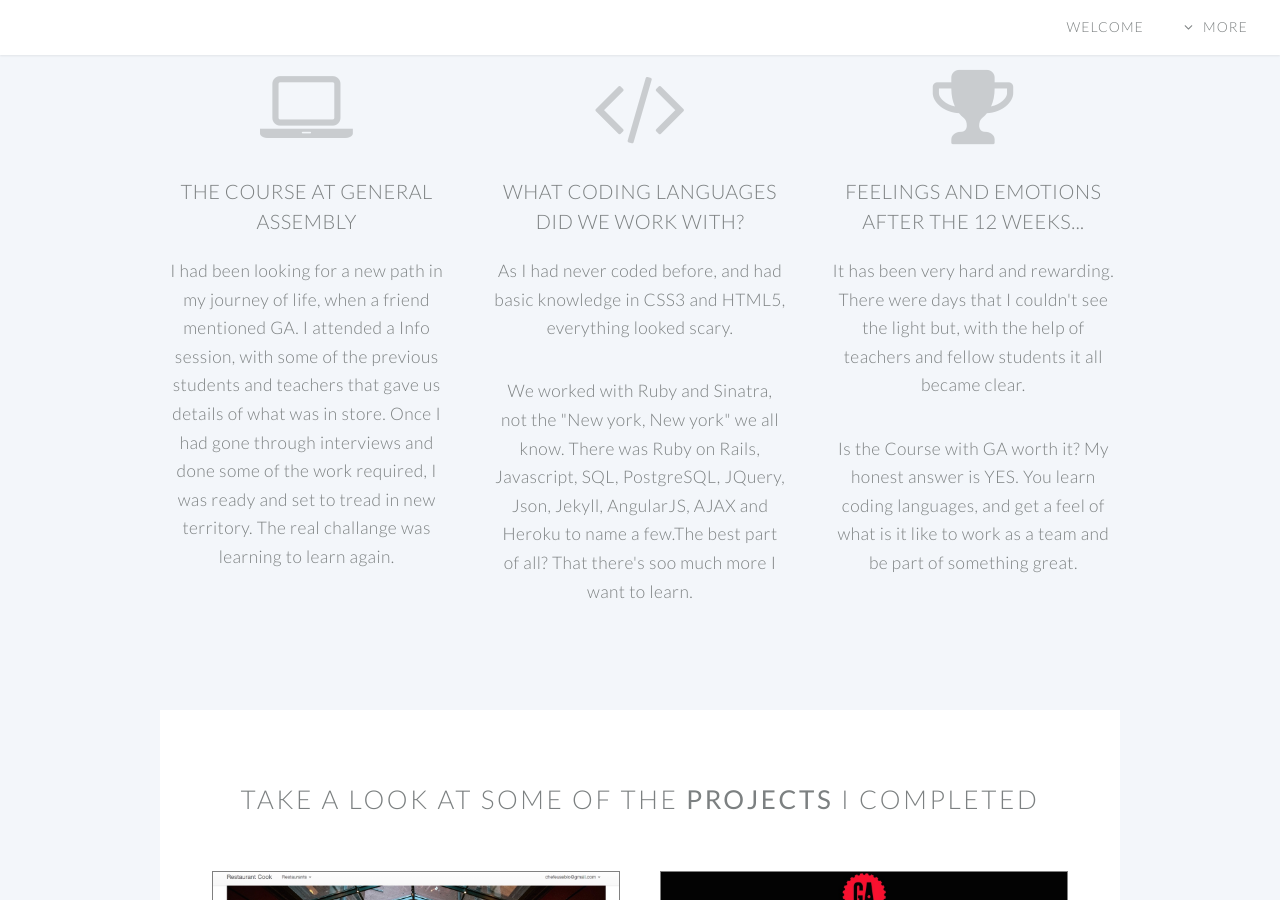
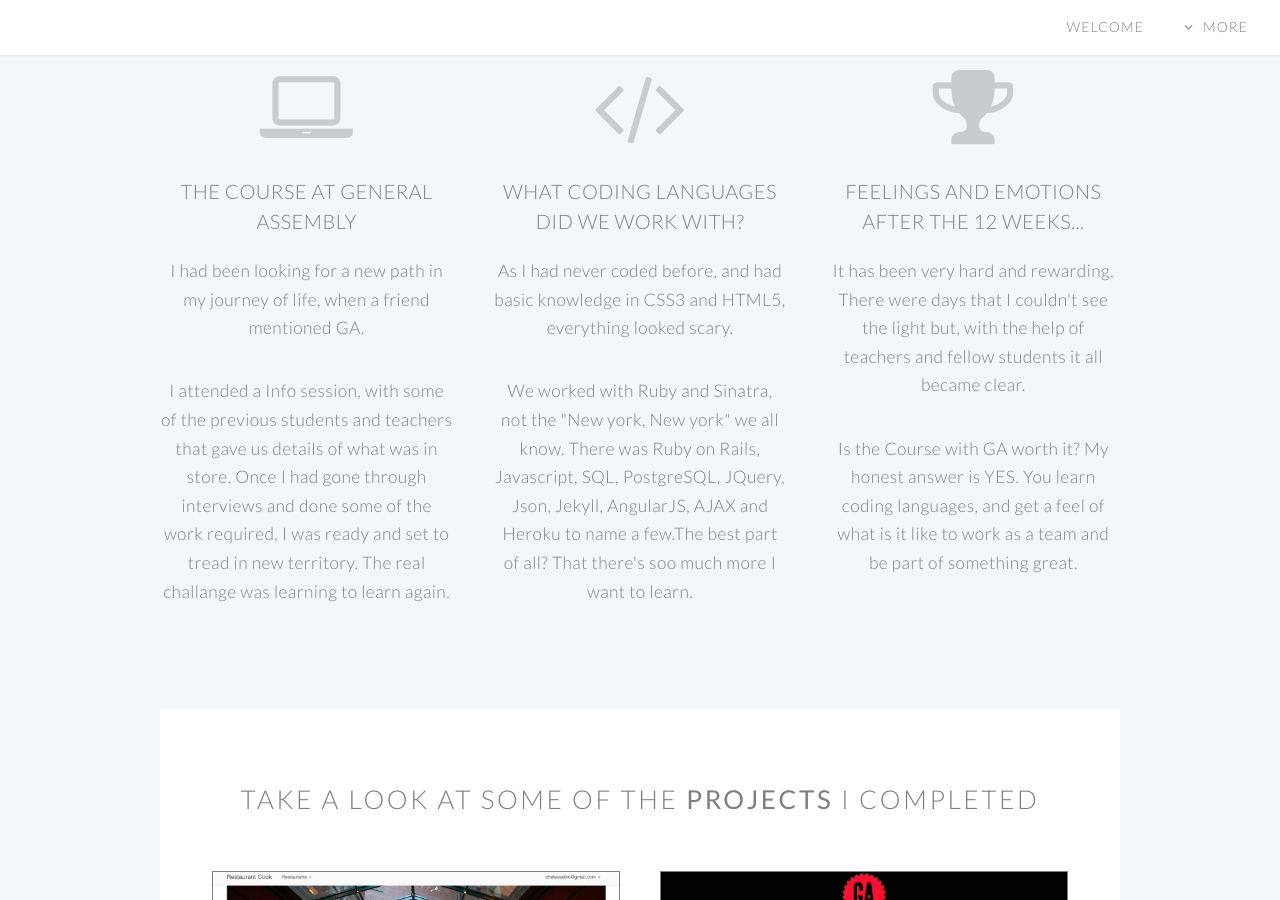
Before and after one commit to eusegone/eusegone.github.io, a Jekyll site: the page built from index.html, in a window 1280 px wide and 900 px high, scrolled down 1409 px. Built offline with Jekyll 4.4.1, drawn with Linux system fonts in a browser that asks for light colours.

```diff
--- a/contact.html
+++ b/contact.html
@@ -1,7 +1,4 @@
 <!DOCTYPE HTML>
----
-layout: landing-page
----
 
 <html>
 	<head>
--- a/index.html
+++ b/index.html
@@ -57,7 +57,7 @@ layout: landing-page
 									<header>
 										<h3>The Course at General Assembly</h3>
 									</header>
-									<p>I had been looking for a new path in my journey of life, when a friend mentioned GA. I attended a Info session, with some of the previous students and teachers that gave us details of what was in store. Once I had gone through interviews and done some of the work required, I was ready and set to tread in new territory. The real challange was learning to learn again.</p>
+									<p>I had been looking for a new path in my journey of life, when a friend mentioned GA.</p><p> I attended a Info session, with some of the previous students and teachers that gave us details of what was in store. Once I had gone through interviews and done some of the work required, I was ready and set to tread in new territory. The real challange was learning to learn again.</p>
 								</section>
 
 							</div>
```
